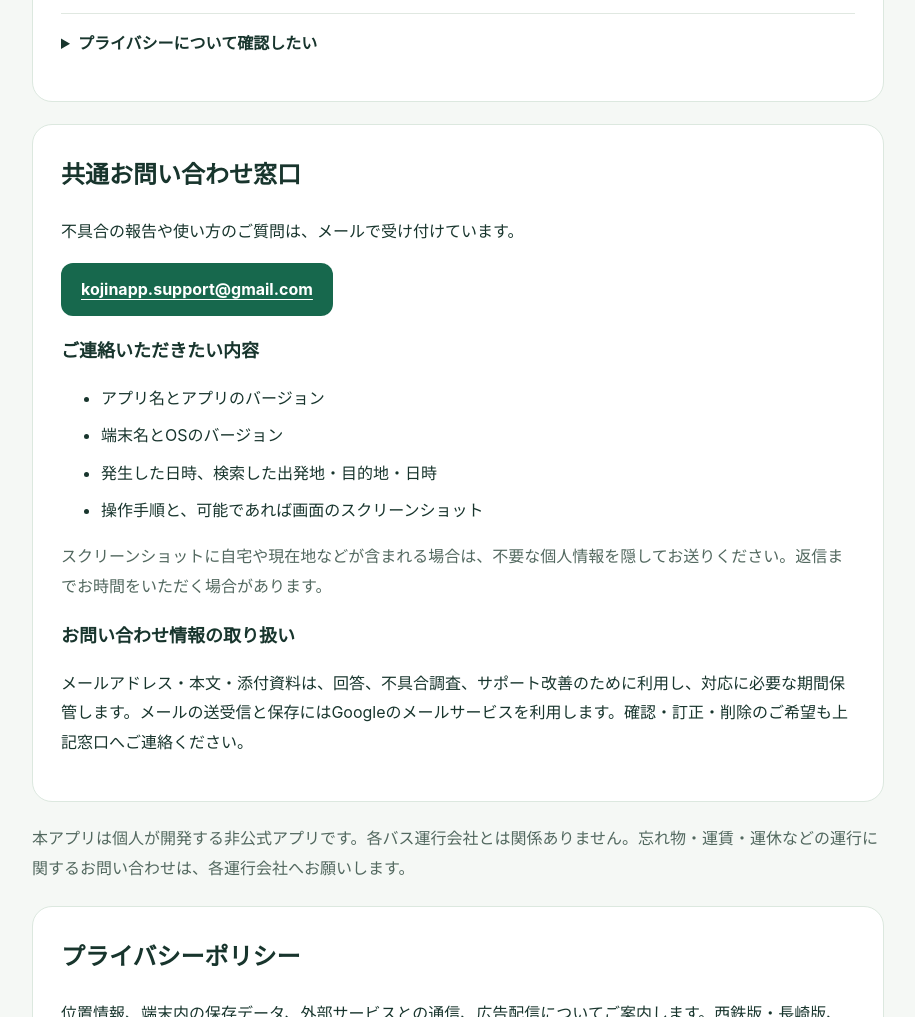
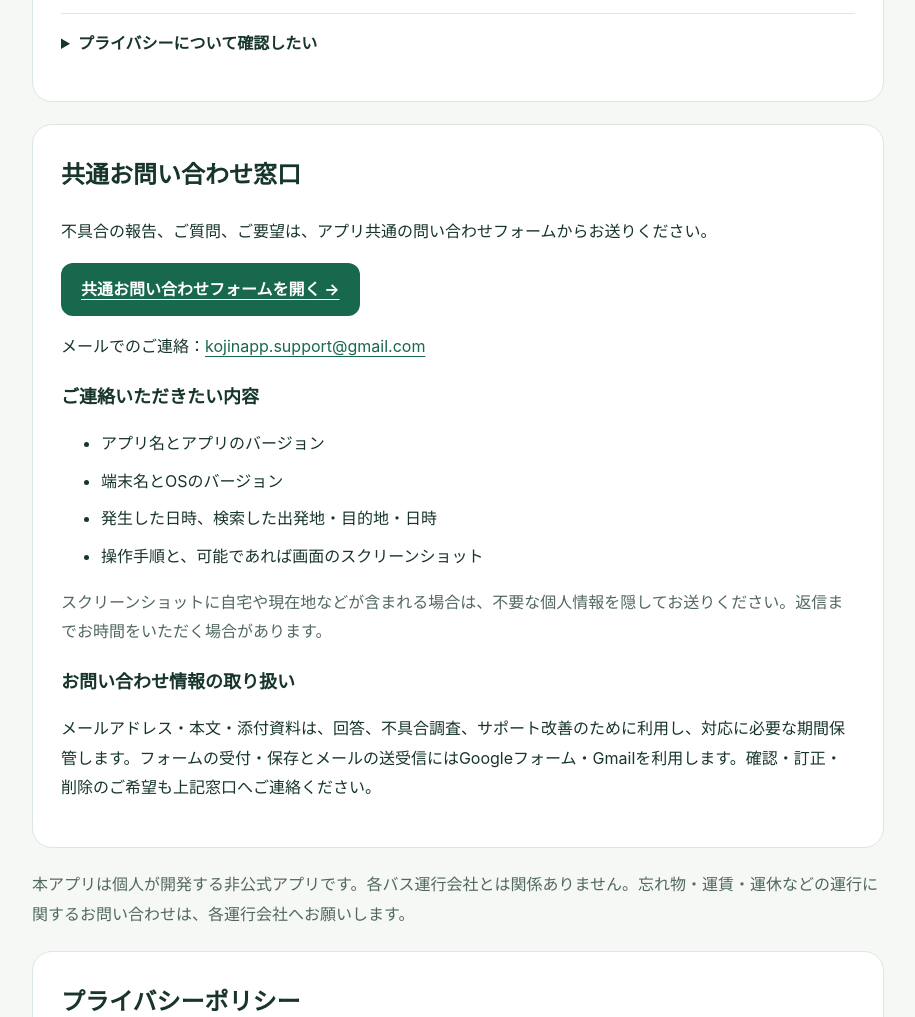
Before and after one commit to coolcoolboys-svg/noreru-bus-support, a plain HTML site: page index.html in a window 1280 px wide. Shown: the part 2155-3172 px from the top of the page, without its empty margins (182-1097 px from the left). Drawn offline with Linux system fonts and the light colour scheme.

Commit message:
Link published shared Google contact form

```diff
--- a/index.html
+++ b/index.html
@@ -13,6 +13,6 @@
 <details><summary>無料で使えますか？</summary><p>アプリ内課金・サブスクリプションはありません。バナー広告を表示します。通信料金は利用者のご負担となります。</p></details>
 <details><summary>どのアプリについて問い合わせればよいですか？</summary><p>このページは個人アプリ開発チャンネルが提供するアプリの共通窓口です。メールにご利用のアプリ名を記載してください。</p></details>
 <details><summary>プライバシーについて確認したい</summary><p><a href="./privacy.html">西鉄・長崎共通のプライバシーポリシー</a>をご確認ください。ご不明な点は下記の窓口へお問い合わせください。</p></details></section>
-<section class="panel" id="contact"><h2>共通お問い合わせ窓口</h2><p>不具合の報告や使い方のご質問は、メールで受け付けています。</p><a class="contact" href="mailto:kojinapp.support@gmail.com">kojinapp.support@gmail.com</a><h3>ご連絡いただきたい内容</h3><ul><li>アプリ名とアプリのバージョン</li><li>端末名とOSのバージョン</li><li>発生した日時、検索した出発地・目的地・日時</li><li>操作手順と、可能であれば画面のスクリーンショット</li></ul><p class="muted">スクリーンショットに自宅や現在地などが含まれる場合は、不要な個人情報を隠してお送りください。返信までお時間をいただく場合があります。</p><h3>お問い合わせ情報の取り扱い</h3><p>メールアドレス・本文・添付資料は、回答、不具合調査、サポート改善のために利用し、対応に必要な期間保管します。メールの送受信と保存にはGoogleのメールサービスを利用します。確認・訂正・削除のご希望も上記窓口へご連絡ください。</p></section>
+<section class="panel" id="contact"><h2>共通お問い合わせ窓口</h2><p>不具合の報告、ご質問、ご要望は、アプリ共通の問い合わせフォームからお送りください。</p><p><a class="contact" href="https://docs.google.com/forms/d/e/1FAIpQLSdelw1zoYyDkDhv1JgkTIPrD26dQwMW9S0c3WKh73iUE52Hfg/viewform">共通お問い合わせフォームを開く →</a></p><p>メールでのご連絡：<a href="mailto:kojinapp.support@gmail.com">kojinapp.support@gmail.com</a></p><h3>ご連絡いただきたい内容</h3><ul><li>アプリ名とアプリのバージョン</li><li>端末名とOSのバージョン</li><li>発生した日時、検索した出発地・目的地・日時</li><li>操作手順と、可能であれば画面のスクリーンショット</li></ul><p class="muted">スクリーンショットに自宅や現在地などが含まれる場合は、不要な個人情報を隠してお送りください。返信までお時間をいただく場合があります。</p><h3>お問い合わせ情報の取り扱い</h3><p>メールアドレス・本文・添付資料は、回答、不具合調査、サポート改善のために利用し、対応に必要な期間保管します。フォームの受付・保存とメールの送受信にはGoogleフォーム・Gmailを利用します。確認・訂正・削除のご希望も上記窓口へご連絡ください。</p></section>
 <p class="muted">本アプリは個人が開発する非公式アプリです。各バス運行会社とは関係ありません。忘れ物・運賃・運休などの運行に関するお問い合わせは、各運行会社へお願いします。</p>
 <section class="panel" id="privacy"><h2>プライバシーポリシー</h2><p>位置情報、端末内の保存データ、外部サービスとの通信、広告配信についてご案内します。西鉄版・長崎版、iPhone・Android共通です。</p><a href="./privacy.html">共通プライバシーポリシーを読む →</a></section></main><footer>個人アプリ開発チャンネル｜共通サポート<br>更新日：2026年11月14日</footer></body></html>
```
